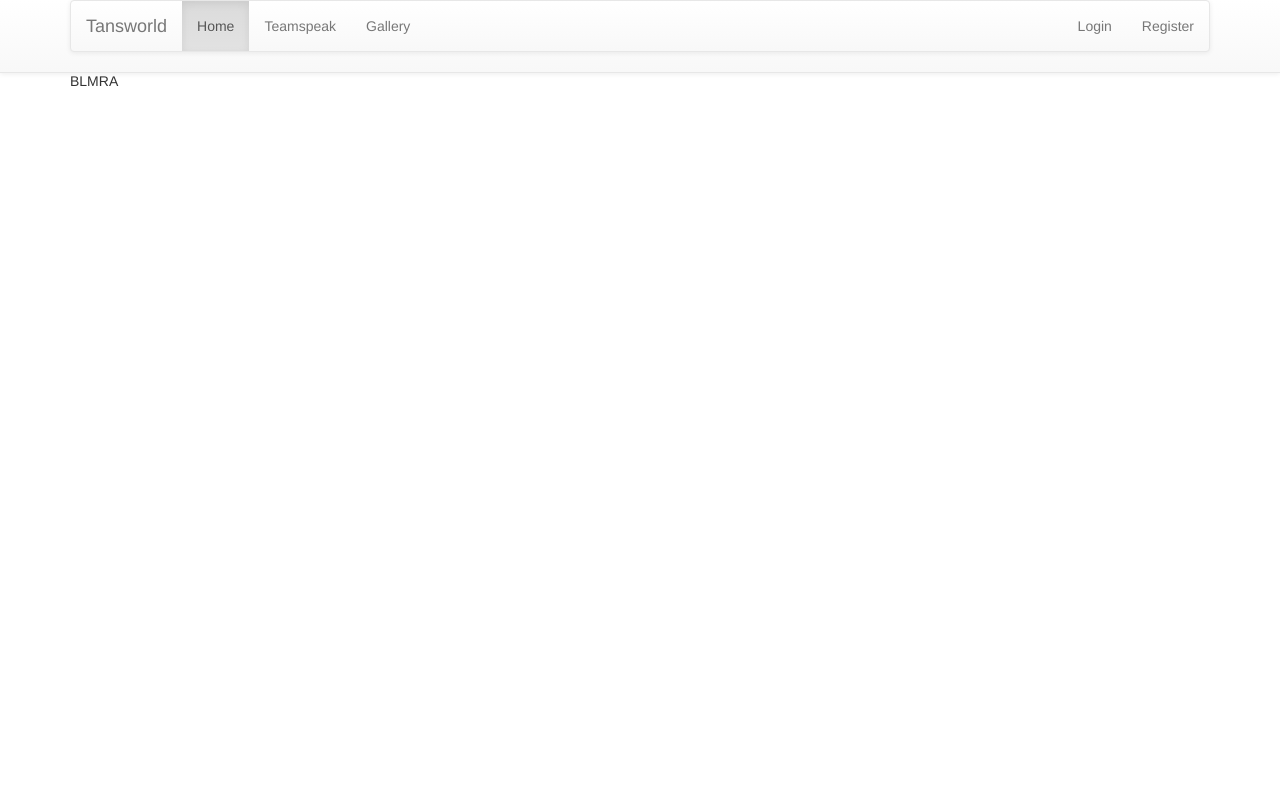
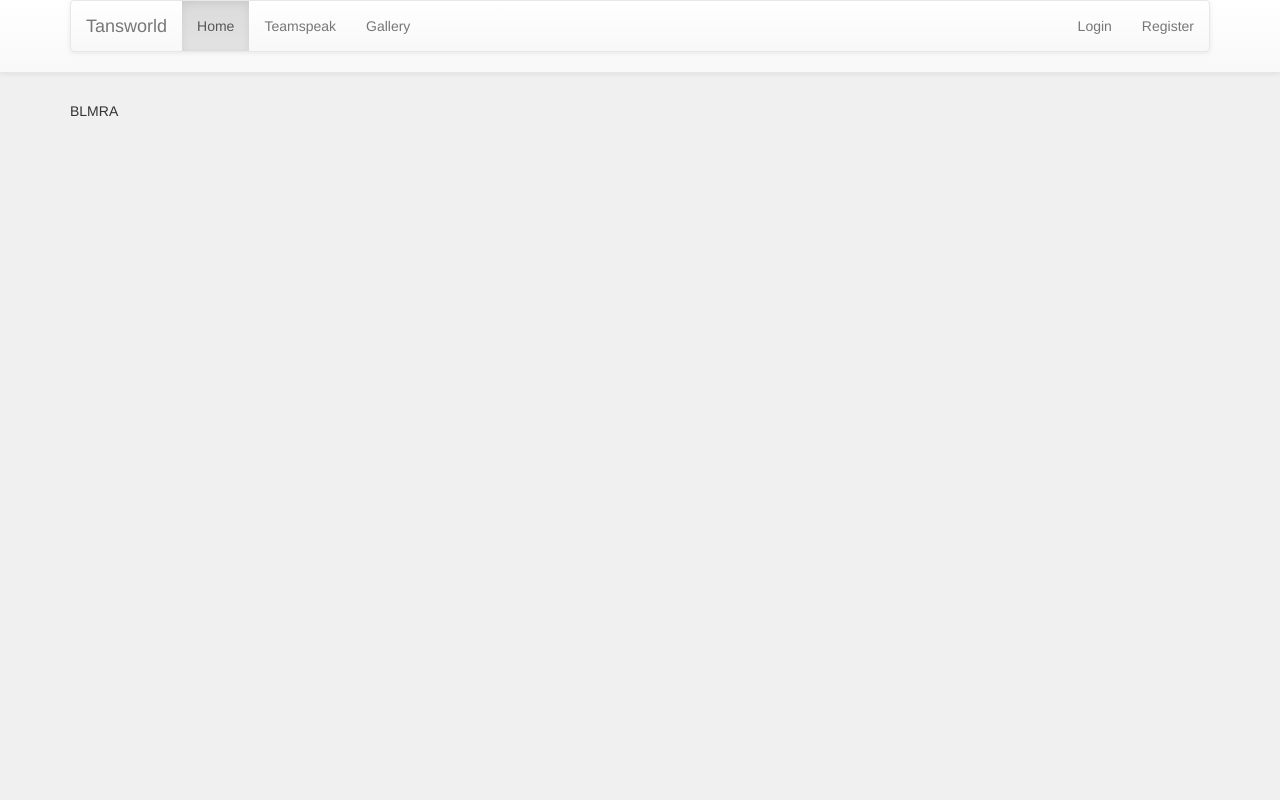
Before and after one commit to samtanswell/tansworld, a Django app: template blog/templates/blog/blmra.html in a window 1280 px wide. Run offline with Django 3.2, Linux system fonts and the light colour scheme; the template is opened without the code that fills it, so the values that code supplies are empty; some libraries are stand-ins or nearby versions.

Commit message:
Updating padding

```diff
--- a/blog/static/css/blog.css
+++ b/blog/static/css/blog.css
@@ -1,3 +1,4 @@
 body {
-    padding: 70px 0 0 0;
+    background: #f0f0f0;
+    padding: 100px 0 0 0;
 }
--- a/blog/templates/blog/base.html
+++ b/blog/templates/blog/base.html
@@ -10,8 +10,8 @@
             <meta name="viewport" content="width=device-width, initial-scale=1.0">
     </head>
     <body>
-        <div class="container">
-            <div class="row">
+        <!--<div class="container">
+            <div class="row">-->
                 <div class="col-md-8">
                     <nav class="navbar navbar-default navbar-fixed-top">
                         <div class="container">
@@ -40,8 +40,8 @@
                                             <li class="dropdown">
                                                 <a href="#" class="dropdown-toggle" data-toggle="dropdown" role="button" aria-haspopup="true" aria-expanded="false">{{user.get_username}} <span class="caret"></span></a>
                                                 <ul class="dropdown-menu">
-                                                    <li><a href="#">Add post</a></li>
-                                                    <li><a href="#">View unpublished posts</a></li>
+                                                    <li><a href="{% url 'post_edit' %}">Add post</a></li>
+                                                    <li><a href="{% url 'post_draft_list' %}">View unpublished posts</a></li>
                                                     <li><a href="#">Manage Account</a></li>
                                                     <li role="separator" class="divider"></li>
                                                     <li><a href="{% url 'login_page' %}">Log out</a></li>
@@ -58,8 +58,8 @@
                         </div>
                     </nav>
                 </div>
-            </div>
-        </div>
+            <!--</div>
+        </div>-->
 
         <div class="container">
             <div class="row">
```
